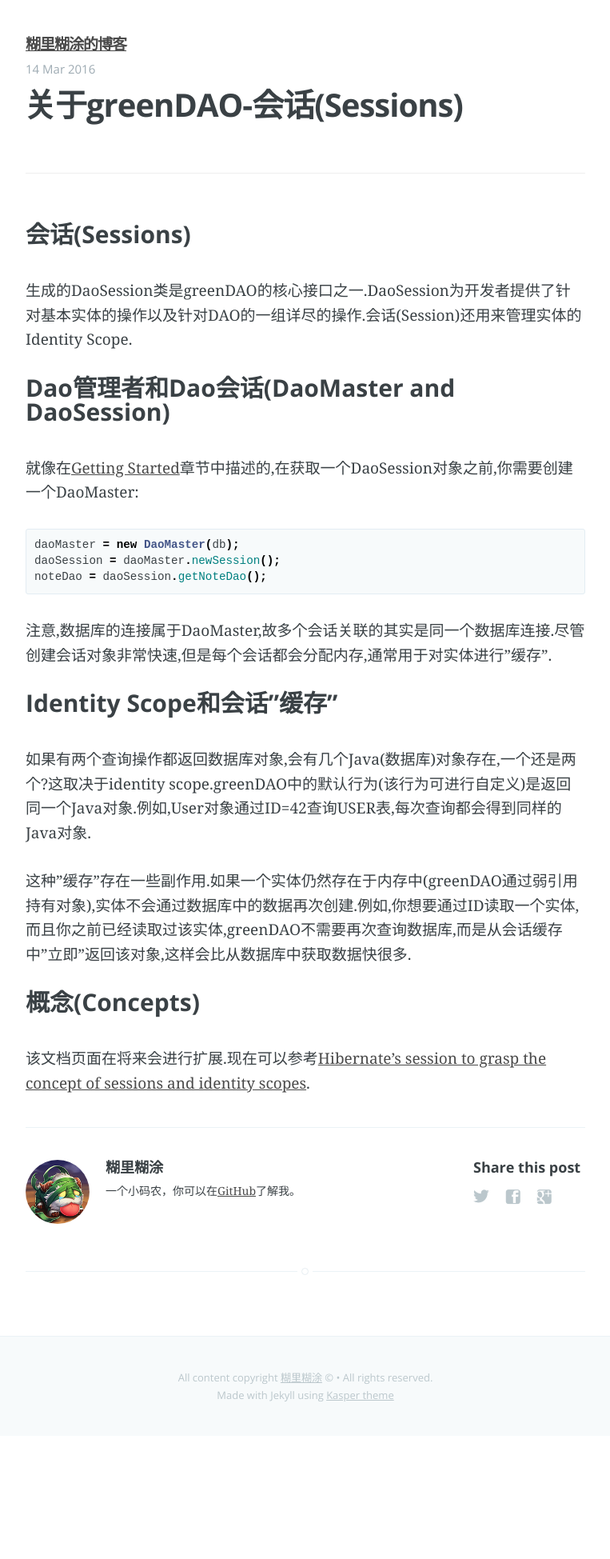
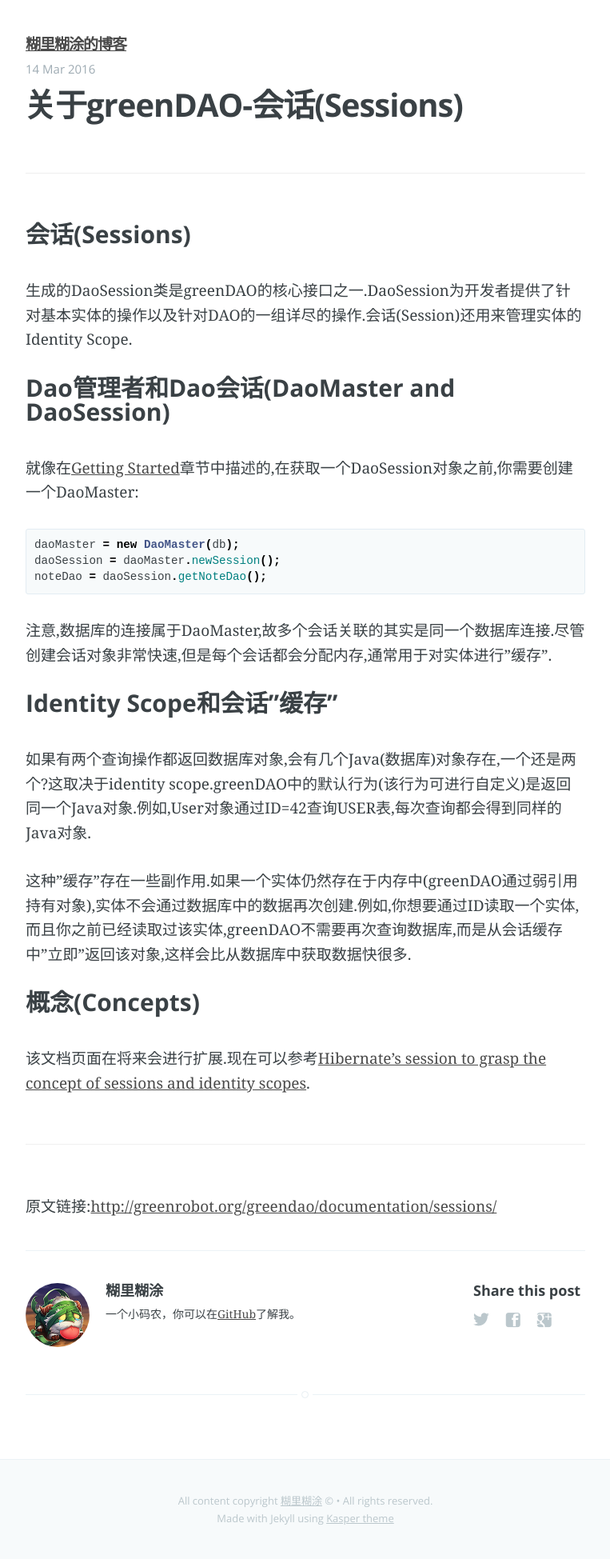
Before and after one commit to foolchen/foolchen.github.io, a Jekyll site: the page built from _posts/2016-03-14-3.会话(Sessions).md, in a window 1280 px wide. Shown: the whole page at 80% size, without its empty margins (258-1021 px from the left). Built offline with Jekyll 4.4.1, drawn with Linux system fonts in a browser that asks for light colours; before the commit the page ends 1795 px from its top, so only the background shows below that.

Commit message:
增加了原文链接

```diff
--- a/_posts/2016-03-14-3.会话(Sessions).md
+++ b/_posts/2016-03-14-3.会话(Sessions).md
@@ -24,3 +24,6 @@ noteDao = daoSession.getNoteDao();
 
 #### 概念(Concepts)
 该文档页面在将来会进行扩展.现在可以参考[Hibernate’s session to grasp the concept of sessions and identity scopes](http://docs.jboss.org/hibernate/core/3.6/reference/en-US/html/transactions.html#transactions-basics-uow).
+
+---
+原文链接:[http://greenrobot.org/greendao/documentation/sessions/](http://greenrobot.org/greendao/documentation/sessions/)
```
